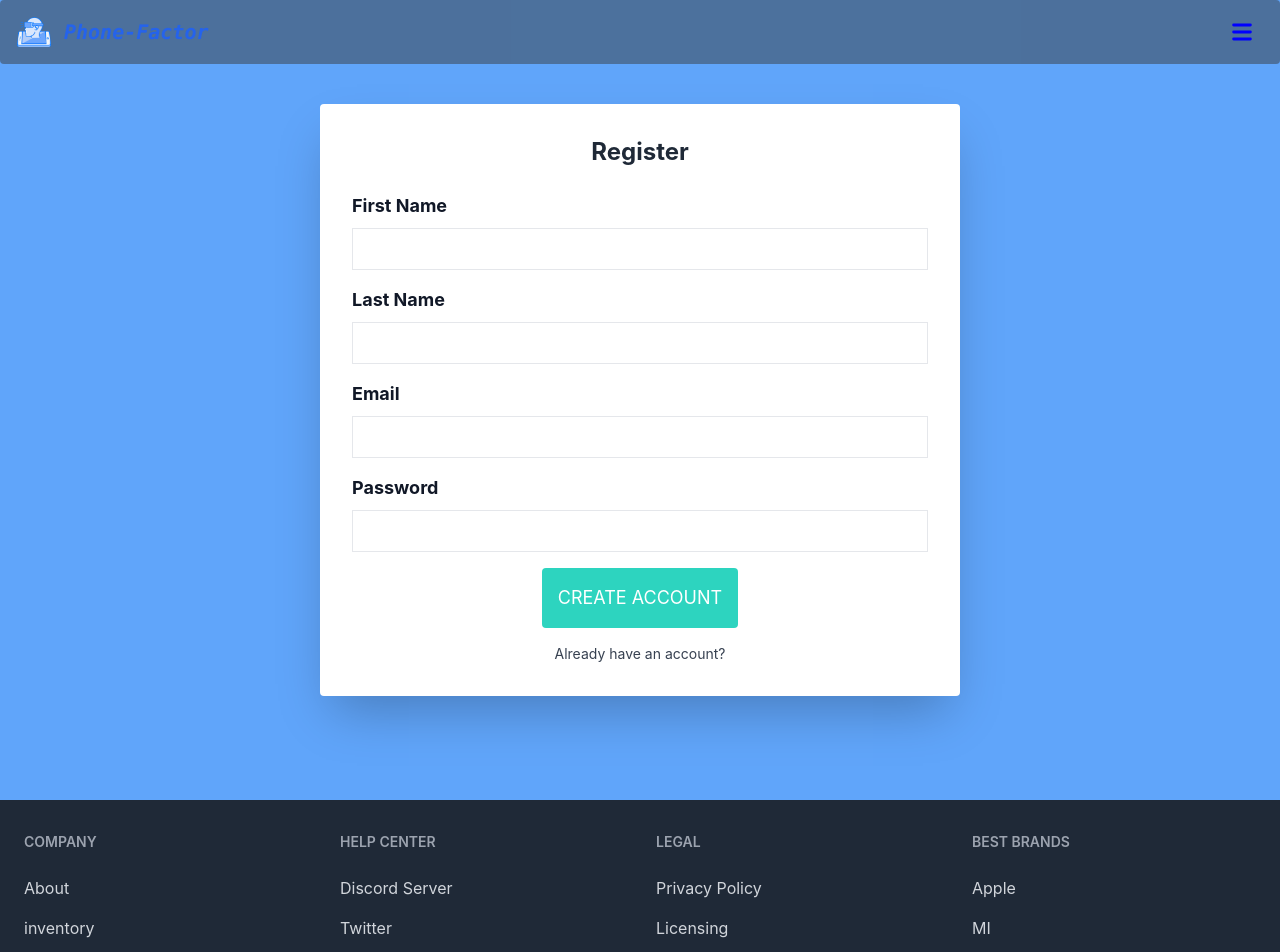
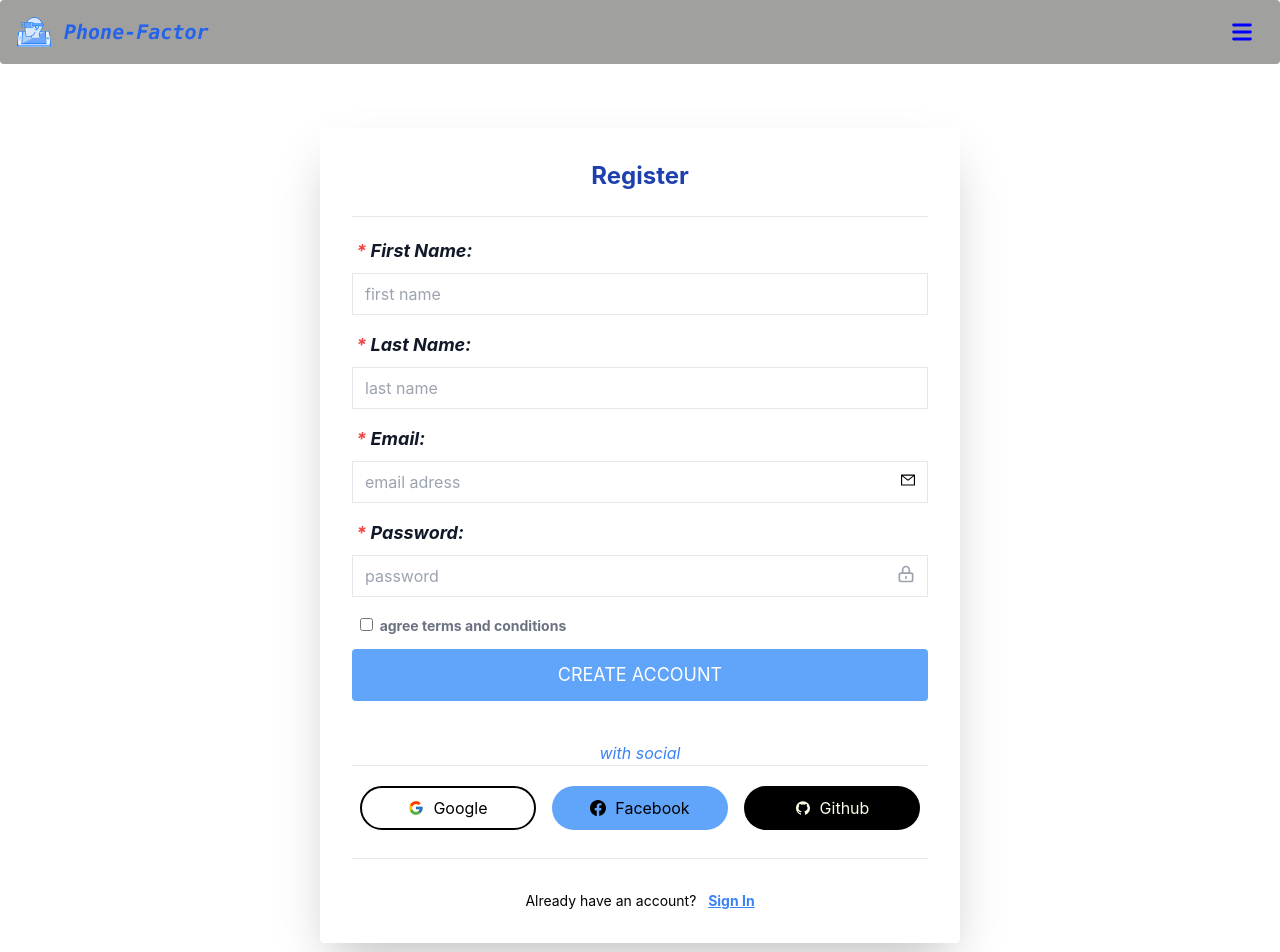
Before and after one commit to checkiamsiam/phone-factory-a-warehouse-or-inventory-web, a React (Create React App) app: page /signup in a window 1280 px wide. Shown: the top 952 px of the page. Built offline with nearby package versions, Linux system fonts and the light colour scheme.

Commit message:
login and signup design complete

```diff
--- a/package.json
+++ b/package.json
@@ -9,6 +9,7 @@
     "firebase": "^9.7.0",
     "react": "^18.1.0",
     "react-dom": "^18.1.0",
+    "react-icons": "^4.3.1",
     "react-router-dom": "^6.3.0",
     "react-scripts": "5.0.1",
     "react-slick": "^0.29.0",
--- a/src/components/Banner/Banner.js
+++ b/src/components/Banner/Banner.js
@@ -16,7 +16,7 @@ const Banner = () => {
   };
   return (
 
-    <div className="md:w-[95vw] mx-auto md:p-0 p-5 pt-0">
+    <div id='top' className="md:w-[95vw] mx-auto md:p-0 p-5 pt-0">
       <Slider {...settings}>
         <div>
           <img className="w-full md:h-[100vh]" src={sliderimage3} />
--- a/src/components/Header/Header.js
+++ b/src/components/Header/Header.js
@@ -7,7 +7,7 @@ const Header = () => {
   const [open, setOpen] = useState(false);
   const navigate = useNavigate();
   return (
-    <div className='z-20 fixed top-0 w-full '>
+    <div  className='z-20 fixed top-0 w-full '>
       <nav className=" bg-[rgba(54,53,52,0.47)]  border-gray-200 px-2 sm:px-4 py-2.5 rounded dark:bg-gray-800">
         <div className="container flex flex-wrap justify-between items-center mx-auto">
           <Link to="/" className="flex items-center">
@@ -21,7 +21,7 @@ const Header = () => {
           </button>
         </div>
       </nav>
-      {open && <div className='h-[90vh] w-full absolute  flex justify-center items-center z-10 bg-[rgba(54,53,52,0.65)] '>
+      {open && <div className='h-[90vh] w-full absolute  flex justify-center items-center z-10 bg-[rgba(54,53,52,0.74)] '>
         <ul className="py-1 md:w-1/5 text-center" aria-labelledby="dropdown">
           <li>
             <CustomLink to="/" className="block py-2 px-4 md:text-lg text-sm text-white dark:hover:bg-gray-600 dark:text-gray-200 dark:hover:text-white hover:text-red-700" >Home</CustomLink>
--- a/src/components/Login/Login.js
+++ b/src/components/Login/Login.js
@@ -1,64 +1,69 @@
 import React from 'react';
+import { Link } from 'react-router-dom';
+import { FcGoogle } from "react-icons/fc";
+import { BsFacebook } from "react-icons/bs";
+import { AiOutlineGithub } from "react-icons/ai";
+import { FcHome } from "react-icons/fc";
+import { BiLogIn } from "react-icons/bi";
+import { AiOutlineMail } from "react-icons/ai";
+
 
 const Login = () => {
   return (
-    <div className="mx-auto container flex items-center" id="nav">
+    <div id='top' className="mt-20 mx-auto container flex items-center" >
       <div className="w-full pt-2 p-4">
 
         <div className="mx-auto md:p-6 md:w-1/2">
           <div className="flex flex-wrap justify-between">
-            <h1 className="text-2xl text-orange-500 hover:text-orange-500 transition duration-500 p-4">
-              <i className="fas fa-sign-in-alt fa-fw fa-lg"></i>
-              Sign-in
+            <h1 className="text-2xl text-blue-500 hover:text-blue-500 transition duration-500 p-4">
+              <i className="fas fa-sign-in-alt fa-fw fa-lg flex items-center">
+                <BiLogIn /> &nbsp;&nbsp;
+                Log-in
+              </i>
             </h1>
-            <a href="#home" className="mt-8 text-orange-400 hover:text-orange-600 transition duration-500">
-              <svg className=" w-6 h-6 inline-block align-bottom" fill="none" stroke-linecap="round" stroke-linejoin="round" stroke-width="2" stroke="currentColor" viewBox="0 0 24 24"><path d="M3 12l2-2m0 0l7-7 7 7M5 10v10a1 1 0 001 1h3m10-11l2 2m-2-2v10a1 1 0 01-1 1h-3m-6 0a1 1 0 001-1v-4a1 1 0 011-1h2a1 1 0 011 1v4a1 1 0 001 1m-6 0h6"></path></svg>
+            <Link to="/" className="flex items-center  text-blue-400 hover:text-blue-600 transition duration-500">
+              <FcHome /> &nbsp;&nbsp;
               Back to Home
               <i className="fas fa-chevron-circle-left fa-fw"></i>
-            </a>
+            </Link>
           </div>
 
           <div className="bg-white shadow-md rounded px-8 pt-6 pb-8 mb-4">
             <form method="POST" action="#login">
               <div className="mb-8">
-                <label for="username" className="block text-gray-700 text-sm font-bold mb-2">
+                <label htmlFor="username" className="flex items-center block text-gray-700 text-sm font-bold mb-2">
                   <span className="text-red-500">&nbsp;*</span>
-                  username
+                  <AiOutlineMail />&nbsp;
+                  Email:
                 </label>
                 <div className="mt-1 relative rounded-md shadow-sm">
                   <div className="absolute inset-y-0 right-0 pr-3 flex items-center pointer-events-none">
-                    <svg className="h-5 w-5 text-gray-400" fill="none" stroke-linecap="round" stroke-linejoin="round" stroke-width="2" stroke="currentColor" viewBox="0 0 24 24"><path d="M16 7a4 4 0 11-8 0 4 4 0 018 0zM12 14a7 7 0 00-7 7h14a7 7 0 00-7-7z"></path></svg>
+                    <svg className="h-5 w-5 text-gray-400" fill="none" strokeLinecap="round" strokeLinejoin="round" strokeWidth="2" stroke="currentColor" viewBox="0 0 24 24"><path d="M16 7a4 4 0 11-8 0 4 4 0 018 0zM12 14a7 7 0 00-7 7h14a7 7 0 00-7-7z"></path></svg>
                   </div>
-                  <input id="username" className="block pr-10 shadow appearance-none border-2 border-orange-100 rounded w-full py-2 px-4 text-gray-700 mb-3 leading-tight focus:outline-none focus:bg-white focus:border-orange-500 transition duration-500 ease-in-out" placeholder="you@example.com" />
+                  <input id="email" type="email" name='email' className="block pr-10 shadow appearance-none border-2 border-blue-100 rounded w-full py-2 px-4 text-gray-700 mb-3 leading-tight focus:outline-none focus:bg-white focus:border-blue-500 transition duration-500 ease-in-out" placeholder="you@example.com" required />
                 </div>
-                <strong className="text-red-500 text-xs italic">username is require</strong>
+                <strong className="text-red-500 text-xs italic">email adress is not matching</strong>
               </div>
 
               <div className="mb-8">
-                <label for="password" className="block text-gray-700 text-sm font-bold mb-2">
+                <label htmlFor="password" className="block text-gray-700 text-sm font-bold mb-2">
                   <span className="text-red-500">&nbsp;*</span>
                   Password
                 </label>
                 <div className="mt-1 relative rounded-md shadow-sm">
                   <div className="absolute inset-y-0 right-0 pr-3 flex items-center pointer-events-none">
-                    <svg className="h-5 w-5 text-gray-400" fill="none" stroke-linecap="round" stroke-linejoin="round" stroke-width="2" stroke="currentColor" viewBox="0 0 24 24"><path d="M12 15v2m-6 4h12a2 2 0 002-2v-6a2 2 0 00-2-2H6a2 2 0 00-2 2v6a2 2 0 002 2zm10-10V7a4 4 0 00-8 0v4h8z"></path></svg>
+                    <svg className="h-5 w-5 text-gray-400" fill="none" strokeLinecap="round" strokeLinejoin="round" strokeWidth="2" stroke="currentColor" viewBox="0 0 24 24"><path d="M12 15v2m-6 4h12a2 2 0 002-2v-6a2 2 0 00-2-2H6a2 2 0 00-2 2v6a2 2 0 002 2zm10-10V7a4 4 0 00-8 0v4h8z"></path></svg>
                   </div>
-                  <input name="password" id="password" type="text" className="block pr-10 shadow appearance-none border-2 border-orange-100 rounded w-full py-2 px-4 text-gray-700 mb-3 leading-tight focus:outline-none focus:bg-white focus:border-orange-500 transition duration-500 ease-in-out"/>
+                  <input name="password" id="password" type="password" placeholder='password' required className="block pr-10 shadow appearance-none border-2 border-blue-100 rounded w-full py-2 px-4 text-gray-700 mb-3 leading-tight focus:outline-none focus:bg-white focus:border-blue-500 transition duration-500 ease-in-out" />
                 </div>
+                <strong className="text-red-500 text-xs italic">password maybe incorrect</strong>
               </div>
 
               <div className="mb-6">
-                <div className="flex items-center justify-between">
+                <div className="flex items-center justify-end">
+
                   <div>
-                    <label className="block text-gray-500 font-bold" for="remember">
-                      <input className="ml-2 leading-tight" type="checkbox" id="remember" name="remember"/>
-                        <span className="text-sm">
-                          remember me
-                        </span>
-                    </label>
-                  </div>
-                  <div>
-                    <a className="font-bold text-sm text-orange-500 hover:text-orange-800" href="#password-request">
+                    <a className="font-bold  underline text-sm text-blue-500 hover:text-blue-800" href="#password-request">
                       forgot password
                     </a>
                   </div>
@@ -66,20 +71,28 @@ const Login = () => {
               </div>
 
               <div className="mb-4 text-center">
-                <button className="transition duration-500 bg-orange-500 hover:bg-orange-700 text-white font-bold py-2 px-4 rounded focus:outline-none focus:shadow-outline" type="submit">
+                <button className="transition duration-500 bg-blue-500 hover:bg-blue-700 text-white font-bold py-2  rounded focus:outline-none focus:shadow-outline w-full" type="submit">
                   Login
                 </button>
               </div>
-              <hr/>
-                <div className="mt-8">
-                  <p className="text-sm">
-                    no account
-                    <a className="font-bold text-sm text-orange-500 hover:text-orange-800" href="#register">
-                      sign up
-                    </a>
-                  </p>
-                </div>
             </form>
+            <h1 className='text-blue-500 italic text-center mt-10'>with social</h1>
+            <hr />
+            <div className='lg:flex justify-around my-5'>
+              <button className='transition duration-500 flex items-center justify-center py-2 px-7 border-2 border-black rounded-full w-full mb-2 mx-2 hover:bg-blue-300 hover:text-white hover:scale-110'><FcGoogle />&nbsp;&nbsp;Google</button>
+              <button className='transition duration-500 flex items-center justify-center py-2 px-7 border-2 border-transparent bg-blue-400 rounded-full w-full mb-2 mx-2 hover:bg-transparent hover:text-black  hover:border-black hover:scale-110'><BsFacebook />&nbsp;&nbsp;Facebook</button>
+              <button className='transition duration-500 flex items-center justify-center border-2 border-transparent  py-2 px-7 bg-black text-lime-50 rounded-full w-full mb-2 hover:bg-transparent hover:text-black  hover:border-black mx-2 hover:scale-110'><AiOutlineGithub />&nbsp;&nbsp;Github</button>
+            </div>
+            <hr />
+            <div className="mt-8">
+              <p className="text-sm text-center">
+                don't have any account?  &nbsp;&nbsp;
+                <Link className="underline font-bold text-sm text-blue-500 hover:text-blue-800" to="/signup">
+                  sign up
+                </Link>
+              </p>
+            </div>
+
 
 
           </div>
--- a/src/components/ProductCard/ProductCard.css
+++ b/src/components/ProductCard/ProductCard.css
@@ -12,7 +12,7 @@
 
 .container .card {
     position: relative;
-    width: 80%;
+    width: 90%;
     height: 450px;
     background: #232323c0;
     border-radius: 20px;
--- a/src/components/Signup/Signup.js
+++ b/src/components/Signup/Signup.js
@@ -1,30 +1,66 @@
 import React from 'react';
+import { AiOutlineGithub } from 'react-icons/ai';
+import { BsFacebook } from 'react-icons/bs';
+import { FcGoogle } from 'react-icons/fc';
+import { Link } from 'react-router-dom';
+import { AiOutlineMail } from "react-icons/ai";
 
 const Signup = () => {
     return (
-    <div className="flex justify-center items-center h-screen w-full bg-blue-400">
-    <div className="w-1/2 bg-white rounded shadow-2xl p-8 m-4">
-        <h1 className="block w-full text-center text-gray-800 text-2xl font-bold mb-6">Register</h1>
-        <form action="/" method="post">
+        <div id='top' className="flex justify-center items-center  w-full  md:my-28 my-10">
+            <div className="md:w-1/2 w-full bg-white rounded shadow-2xl hover:shadow-blue-300 p-8 m-4">
+                <h1 className="block w-full text-center text-blue-800 text-2xl font-bold mb-6">Register</h1>
+                <hr />
+                <form className='mt-5' action="/" method="post">
                     <div className="flex flex-col mb-4">
-                <label className="mb-2 font-bold text-lg text-gray-900" for="first_name">First Name</label>
-                <input className="border py-2 px-3 text-grey-800" type="text" name="first_name" id="first_name"/>
+                        <label className="italic mb-2 font-bold text-lg text-gray-900" htmlFor="first_name">
+                    <span className="text-red-500">&nbsp;*</span> First Name:</label>
+                        <input className="border py-2 px-3 text-grey-800 outline-blue-400  " type="text" name="first_name" id="first_name" required placeholder='first name'/>
                     </div>
                     <div className="flex flex-col mb-4">
-                <label className="mb-2 font-bold text-lg text-gray-900" for="last_name">Last Name</label>
-                <input className="border py-2 px-3 text-grey-800" type="text" name="last_name" id="last_name"/>
+                        <label className="italic  mb-2 font-bold text-lg text-gray-900" htmlFor="last_name"><span className="text-red-500">&nbsp;*</span> Last Name:</label>
+                        <input className="border py-2 px-3 text-grey-800 outline-blue-400" type="text" name="last_name" id="last_name" required placeholder='last name'/>
                     </div>
-            <div className="flex flex-col mb-4">
-                <label className="mb-2 font-bold text-lg text-gray-900" for="email">Email</label>
-                <input className="border py-2 px-3 text-grey-800" type="email" name="email" id="email"/>
+                    <div className="flex flex-col mb-4 relative">
+                        <label className="italic  mb-2 font-bold text-lg text-gray-900" htmlFor="email"><span className="text-red-500">&nbsp;*</span> Email:</label>
+                        <div className="absolute inset-y-0 right-0 top-8 pr-3 flex items-center pointer-events-none">
+                           <AiOutlineMail/>
                         </div>
-            <div className="flex flex-col mb-4">
-                <label className="mb-2 font-bold text-lg text-gray-900" for="password">Password</label>
-                <input className="border py-2 px-3 text-grey-800" type="password" name="password" id="password"/>
+                        <input className="border py-2 px-3 text-grey-800 outline-blue-400" type="email" name="email" id="email" required placeholder='email adress'/>
                     </div>
-            <button className="block bg-teal-400 hover:bg-teal-600 text-white uppercase text-lg mx-auto p-4 rounded" type="submit">Create Account</button>
+                    <div className="flex flex-col mb-4 relative">
+                        <label className="italic  mb-2 font-bold text-lg text-gray-900" htmlFor="password"><span className="text-red-500">&nbsp;*</span> Password:</label>
+                        <div className="absolute inset-y-0 right-0 top-8 pr-3 flex items-center pointer-events-none">
+                            <svg className="h-5 w-5 text-gray-400" fill="none" strokeLinecap="round" strokeLinejoin="round" strokeWidth="2" stroke="currentColor" viewBox="0 0 24 24"><path d="M12 15v2m-6 4h12a2 2 0 002-2v-6a2 2 0 00-2-2H6a2 2 0 00-2 2v6a2 2 0 002 2zm10-10V7a4 4 0 00-8 0v4h8z"></path></svg>
+                        </div>
+                        <input className="border py-2 px-3 text-grey-800 outline-blue-400" type="password" name="password" id="password" required placeholder='password'/>
+                    </div>
+                    <div>
+                        <label className="block mb-3 text-gray-500 font-bold" htmlFor="remember">
+                            <input className="ml-2 leading-tight" type="checkbox" id="remember" name="remember" />
+                            <span className="text-sm">
+                                &nbsp;&nbsp;agree terms and conditions
+                            </span>
+                        </label>
+                    </div>
+                    <button className="transition duration-500 w-full bg-blue-400 hover:bg-blue-600 text-white uppercase text-lg mx-auto p-3 rounded" type="submit">Create Account</button>
                 </form>
-        <a className="block w-full text-center no-underline mt-4 text-sm text-gray-700 hover:text-gray-900" href="/login">Already have an account?</a>
+                <h1 className='text-blue-500 italic text-center mt-10'>with social</h1>
+                <hr />
+                <div className='lg:flex justify-around my-5'>
+                    <button className='transition duration-500 flex items-center justify-center py-2 px-7 border-2 border-black rounded-full w-full mb-2 mx-2 hover:bg-blue-300 hover:text-white hover:scale-110'><FcGoogle />&nbsp;&nbsp;Google</button>
+                    <button className='transition duration-500 flex items-center justify-center py-2 px-7 border-2 border-transparent bg-blue-400 rounded-full w-full mb-2 mx-2 hover:bg-transparent hover:text-black  hover:border-black hover:scale-110'><BsFacebook />&nbsp;&nbsp;Facebook</button>
+                    <button className='transition duration-500 flex items-center justify-center border-2 border-transparent  py-2 px-7 bg-black text-lime-50 rounded-full w-full mb-2 hover:bg-transparent hover:text-black  hover:border-black mx-2 hover:scale-110'><AiOutlineGithub />&nbsp;&nbsp;Github</button>
+                </div>
+                <hr />
+                <div className="mt-8">
+                    <p className="text-sm text-center">
+                        Already have an account?  &nbsp;&nbsp;
+                        <Link className="underline font-bold text-sm text-blue-500 hover:text-blue-800" to="/login">
+                            Sign In
+                        </Link>
+                    </p>
+                </div>
             </div>
         </div>
     );
```
Also changed, not shown: src/components/Footer/Footer.js (+2 -10 lines), src/components/Items/Items.js (+11 -9 lines), src/components/ProductCard/ProductCard.js (+22 -14 lines), src/components/ProductCard/ProductCard2.js (deleted, +0 -33 lines), 1 other file (tests, documents, lock files or other folders). Lines whose indentation alone changed are shown as unchanged.
